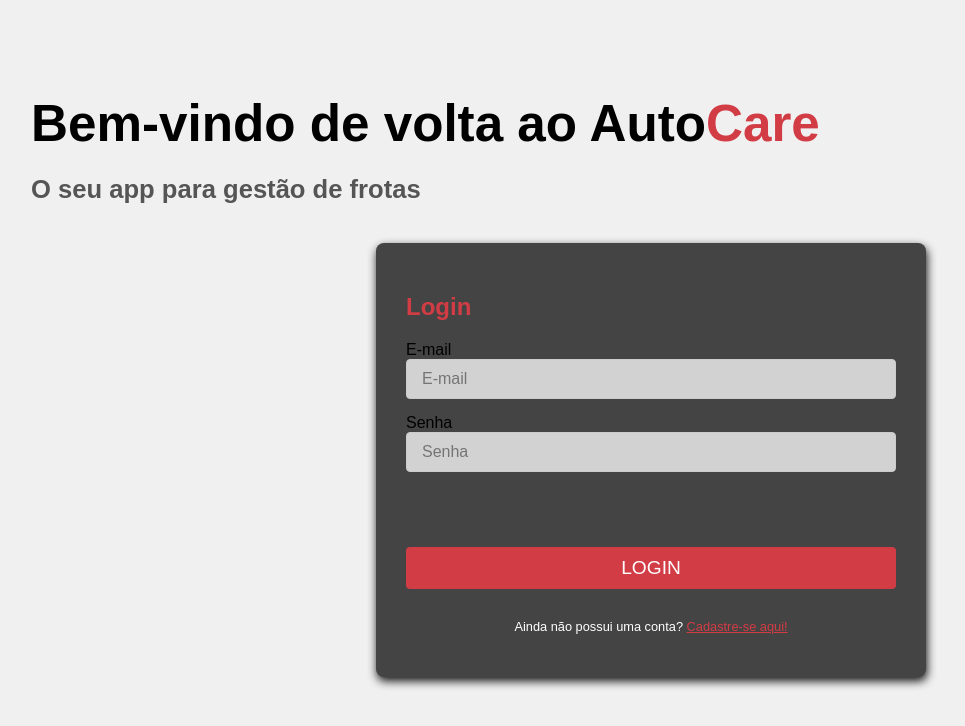
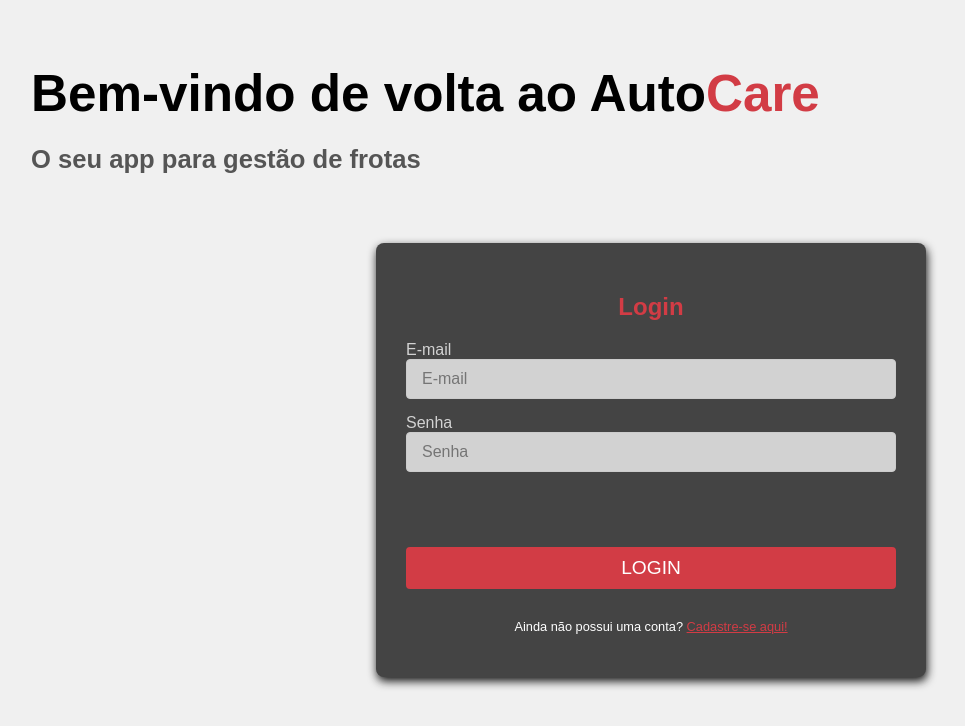
Before and after one commit to eduardocesl/AutoCare, a React (Vite) app in the folder client/desktop/: page /login in a window 1280 px wide. Shown: the top 726 px of the page, without its empty margins (9-974 px from the left). Built offline with nearby package versions, Linux system fonts and the light colour scheme.

Commit message:
Compatibilizando tela de login somado ao redirecionamento de autenticacao

```diff
--- a/client/desktop/src/pages/login/Login.css
+++ b/client/desktop/src/pages/login/Login.css
@@ -18,7 +18,7 @@ html, body {
 
 .welcome-text {
     position: absolute;
-    top: 60px;
+    top: 30px;
     left: 40px;
     text-align: left;
 }
@@ -50,6 +50,7 @@ html, body {
     box-sizing: border-box;
     overflow: hidden;
     margin-top: 80px;
+    text-align: center;
 }
 
 .login-title {
@@ -63,6 +64,10 @@ html, body {
     flex-direction: column;
     align-items: flex-start;
     width: 100%;
+}
+
+.input-group label {
+    color: #d2d2d2;
 }
 
 .login-container input {
--- a/client/desktop/src/pages/login/Login.jsx
+++ b/client/desktop/src/pages/login/Login.jsx
@@ -1,5 +1,6 @@
 import { useState } from 'react';
 import axios from 'axios';
+import { useNavigate } from 'react-router-dom';
 import './Login.css';
 
 const Login = () => {
@@ -7,6 +8,8 @@ const Login = () => {
     const [senha, setSenha] = useState('');
     const [loginSucesso, setLoginSucesso] = useState(false);
     const [erroLogin, setErroLogin] = useState('');
+
+    const navigate = useNavigate();
 
     const handleLogin = async (e) => {
         e.preventDefault();
@@ -21,6 +24,9 @@ const Login = () => {
             localStorage.setItem('token', response.data.token);
             setLoginSucesso(true);
             setErroLogin('');
+
+            navigate('/');
+
         } catch (error) {
             console.error('Erro no login', error);
             setErroLogin(error.response?.data.message || 'Erro no login');
```
